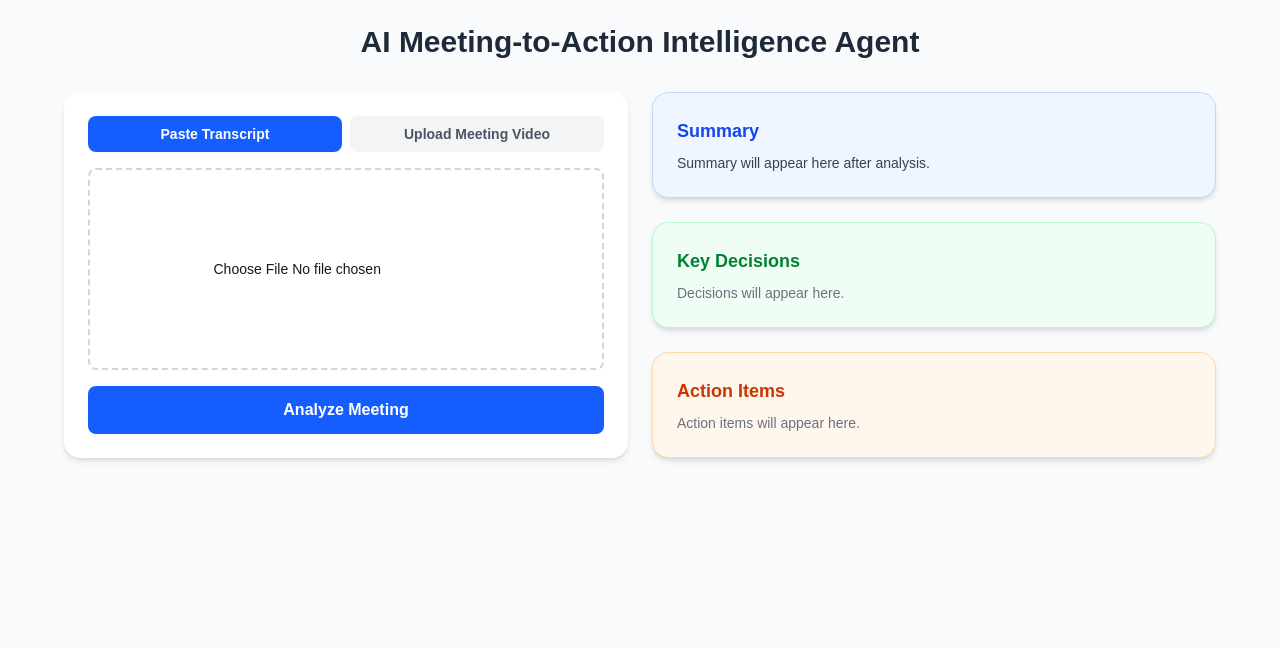
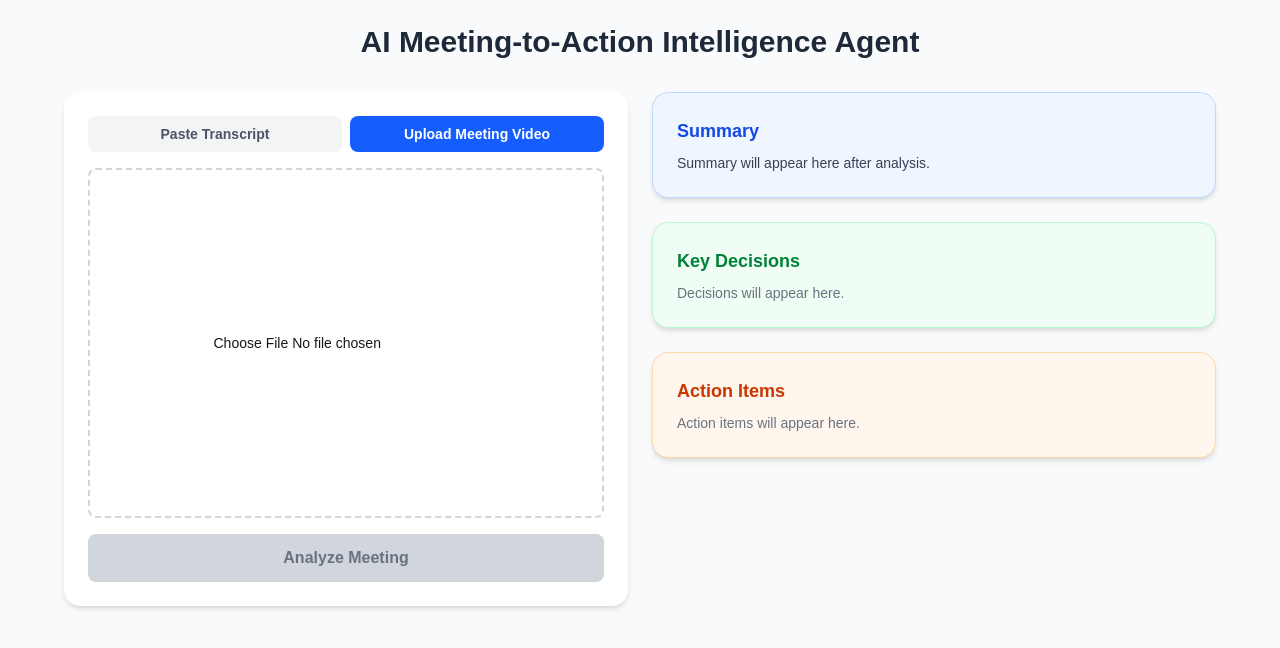
Before and after one commit to Sheerin1124/my-app, a Next.js app: page / in a window 1280 px wide. Both pictures are taken after a click on the button "Upload Meeting Video". Shown: the top 648 px of the page. Built offline with nearby package versions, Linux system fonts and the light colour scheme.

Commit message:
Fixed syntax error

```diff
--- a/app/page.tsx
+++ b/app/page.tsx
@@ -1,18 +1,21 @@
 "use client";
 
-import { useState } from "react";
+import { useState, ChangeEvent } from "react";
 
 export default function Home() {
-  const [inputMode, setInputMode] = useState("transcript");
-  const [transcript, setTranscript] = useState("");
-  const [videoFile, setVideoFile] = useState(null);
-  const [loading, setLoading] = useState(false);
-  const [summary, setSummary] = useState("");
-  const [decisions, setDecisions] = useState([]);
-  const [actionItems, setActionItems] = useState([]);
+  const [inputMode, setInputMode] = useState<"transcript" | "video">(
+    "transcript"
+  );
+  const [transcript, setTranscript] = useState<string>("");
+  const [videoFile, setVideoFile] = useState<File | null>(null);
+  const [loading, setLoading] = useState<boolean>(false);
+  const [summary, setSummary] = useState<string>("");
+  const [decisions, setDecisions] = useState<string[]>([]);
+  const [actionItems, setActionItems] = useState<string[]>([]);
 
   const handleAnalyze = () => {
     setLoading(true);
+
     setTimeout(() => {
       setSummary("This is a test summary. Backend not connected yet.");
       setDecisions(["Test decision 1", "Test decision 2"]);
@@ -21,51 +24,71 @@ export default function Home() {
     }, 1000);
   };
 
+  const handleFileChange = (e: ChangeEvent<HTMLInputElement>) => {
+    const file = e.target.files?.[0] || null;
+    setVideoFile(file);
+  };
+
   const isButtonDisabled =
     loading ||
-    (inputMode === "transcript" && !transcript) ||
-    (inputMode === "video" && !videoFile);
+    (inputMode === "transcript" && transcript.trim() === "") ||
+    (inputMode === "video" && videoFile === null);
 
   return (
-    <div className="min-h-screen bg-gray-50 p-6">
+    <main className="min-h-screen bg-gray-50 p-6">
       <h1 className="text-3xl font-bold text-center mb-8 text-gray-800">
         AI Meeting-to-Action Intelligence Agent
       </h1>
 
       <div className="grid grid-cols-1 md:grid-cols-2 gap-6 max-w-6xl mx-auto">
+        {/* INPUT SECTION */}
         <div className="bg-white rounded-2xl shadow-md p-6 flex flex-col">
           <div className="flex gap-2 mb-4">
             <button
+              type="button"
               onClick={() => setInputMode("transcript")}
-              className="flex-1 py-2 rounded-lg font-semibold text-sm bg-blue-600 text-white"
+              className={`flex-1 py-2 rounded-lg font-semibold text-sm ${
+                inputMode === "transcript"
+                  ? "bg-blue-600 text-white"
+                  : "bg-gray-100 text-gray-600"
+              }`}
             >
               Paste Transcript
             </button>
+
             <button
+              type="button"
               onClick={() => setInputMode("video")}
-              className="flex-1 py-2 rounded-lg font-semibold text-sm bg-gray-100 text-gray-600"
+              className={`flex-1 py-2 rounded-lg font-semibold text-sm ${
+                inputMode === "video"
+                  ? "bg-blue-600 text-white"
+                  : "bg-gray-100 text-gray-600"
+              }`}
             >
               Upload Meeting Video
             </button>
           </div>
 
+          {/* TRANSCRIPT INPUT */}
           {inputMode === "transcript" && (
             <textarea
-              className="flex-1 w-full min-h-[350px] border border-gray-300 rounded-lg p-4 text-sm"
+              className="flex-1 w-full min-h-[350px] border border-gray-300 rounded-lg p-4 text-sm resize-none focus:outline-none focus:ring-2 focus:ring-blue-500"
               placeholder="Paste your messy meeting transcript here..."
               value={transcript}
               onChange={(e) => setTranscript(e.target.value)}
             />
           )}
 
+          {/* VIDEO INPUT */}
           {inputMode === "video" && (
-            <div className="flex-1 flex flex-col items-center justify-center border-2 border-dashed border-gray-300 rounded-lg p-6 text-center">
+            <div className="flex-1 min-h-[350px] flex flex-col items-center justify-center border-2 border-dashed border-gray-300 rounded-lg p-6 text-center">
               <input
                 type="file"
                 accept="video/*,audio/*"
-                onChange={(e) => setVideoFile(e.target.files[0] || null)}
+                onChange={handleFileChange}
                 className="text-sm"
               />
+
               {videoFile && (
                 <p className="text-sm text-gray-600 mt-3">
                   Selected: {videoFile.name}
@@ -74,50 +97,73 @@ export default function Home() {
             </div>
           )}
 
+          {/* ANALYZE BUTTON */}
           <button
+            type="button"
             onClick={handleAnalyze}
             disabled={isButtonDisabled}
-            className="mt-4 bg-blue-600 text-white font-semibold py-3 rounded-lg"
+            className={`mt-4 font-semibold py-3 rounded-lg transition ${
+              isButtonDisabled
+                ? "bg-gray-300 text-gray-500 cursor-not-allowed"
+                : "bg-blue-600 text-white hover:bg-blue-700"
+            }`}
           >
             {loading ? "Analyzing..." : "Analyze Meeting"}
           </button>
         </div>
 
+        {/* OUTPUT SECTION */}
         <div className="flex flex-col gap-6">
+          {/* SUMMARY */}
           <div className="bg-blue-50 border border-blue-200 rounded-2xl shadow-md p-6">
-            <h2 className="text-lg font-bold text-blue-700 mb-2">Summary</h2>
+            <h2 className="text-lg font-bold text-blue-700 mb-2">
+              Summary
+            </h2>
+
             <p className="text-gray-700 text-sm">
               {summary || "Summary will appear here after analysis."}
             </p>
           </div>
 
+          {/* DECISIONS */}
           <div className="bg-green-50 border border-green-200 rounded-2xl shadow-md p-6">
-            <h2 className="text-lg font-bold text-green-700 mb-2">Key Decisions</h2>
+            <h2 className="text-lg font-bold text-green-700 mb-2">
+              Key Decisions
+            </h2>
+
             {decisions.length > 0 ? (
               <ul className="list-disc list-inside text-sm text-gray-700 space-y-1">
-                {decisions.map((d, i) => (
-                  <li key={i}>{d}</li>
+                {decisions.map((decision, index) => (
+                  <li key={index}>{decision}</li>
                 ))}
               </ul>
             ) : (
-              <p className="text-gray-500 text-sm">Decisions will appear here.</p>
+              <p className="text-gray-500 text-sm">
+                Decisions will appear here.
+              </p>
             )}
           </div>
 
+          {/* ACTION ITEMS */}
           <div className="bg-orange-50 border border-orange-200 rounded-2xl shadow-md p-6">
-            <h2 className="text-lg font-bold text-orange-700 mb-2">Action Items</h2>
+            <h2 className="text-lg font-bold text-orange-700 mb-2">
+              Action Items
+            </h2>
+
             {actionItems.length > 0 ? (
               <ul className="list-disc list-inside text-sm text-gray-700 space-y-1">
-                {actionItems.map((a, i) => (
-                  <li key={i}>{a}</li>
+                {actionItems.map((actionItem, index) => (
+                  <li key={index}>{actionItem}</li>
                 ))}
               </ul>
             ) : (
-              <p className="text-gray-500 text-sm">Action items will appear here.</p>
+              <p className="text-gray-500 text-sm">
+                Action items will appear here.
+              </p>
             )}
           </div>
         </div>
       </div>
-    </div>
+    </main>
   );
 }
```
